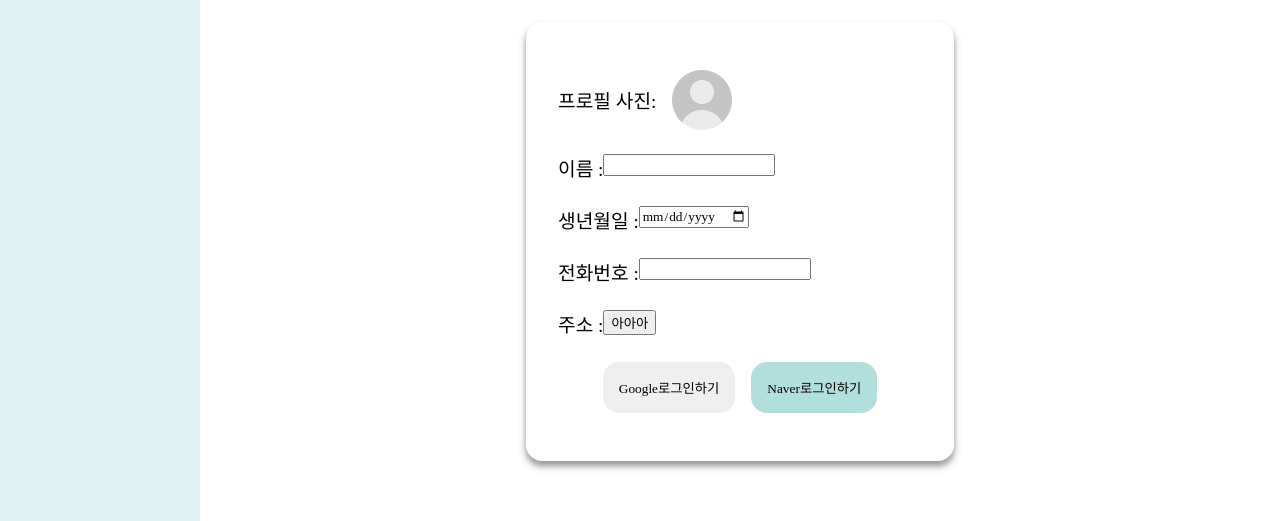
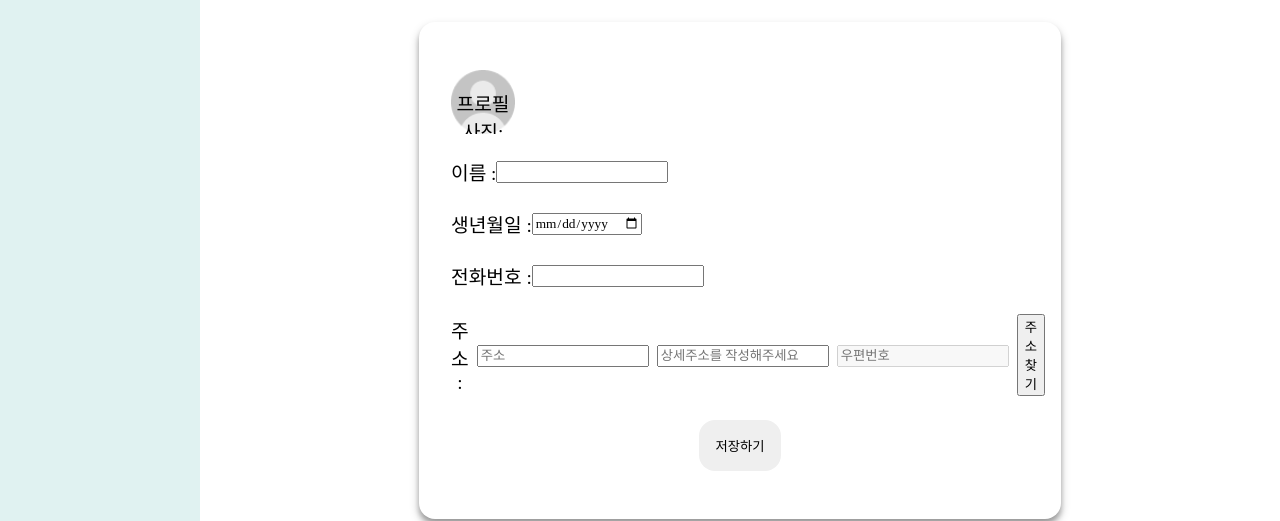
Before and after one commit to yeeun00300/EIEIEI, a React (Create React App) app in the folder farm_core/: page /UserInfo in a window 1280 px wide. Shown: the part 191-712 px from the top of the page. Built offline with nearby package versions, Linux system fonts and the light colour scheme; a web font is replaced by a local one.

Commit message:
20240823

```diff
--- a/farm_core/public/index.html
+++ b/farm_core/public/index.html
@@ -2,23 +2,10 @@
 <html lang="en">
   <head>
     <meta charset="utf-8" />
-    <link rel="icon" href="%PUBLIC_URL%/farm_core_logo.png" />
     <meta name="viewport" content="width=device-width, initial-scale=1" />
-    <meta name="theme-color" content="#000000" />
-    <meta
-      name="description"
-      content="Web site created using create-react-app"
-    />
-    <link rel="apple-touch-icon" href="%PUBLIC_URL%/logo192.png" />
-    <!--
-      manifest.json provides metadata used when your web app is installed on a
-      user's mobile device or desktop. See https://developers.google.com/web/fundamentals/web-app-manifest/
-    -->
-    <link rel="manifest" href="%PUBLIC_URL%/manifest.json" />
     <title>FarmCore</title>
   </head>
   <body>
-    <noscript>You need to enable JavaScript to run this app.</noscript>
     <div id="root"></div>
   </body>
 </html>
--- a/farm_core/src/index.js
+++ b/farm_core/src/index.js
@@ -6,10 +6,14 @@ import "./global.scss";
 import { StyledEngineProvider } from "@mui/material/styles";
 import "react-grid-layout/css/styles.css";
 import "react-resizable/css/styles.css";
+import store from "./store/store";
+import { Provider } from "react-redux";
 
 const root = ReactDOM.createRoot(document.getElementById("root"));
 root.render(
-  <StyledEngineProvider injectFirst>
-    <App />
-  </StyledEngineProvider>
+  <Provider store={store}>
+    <StyledEngineProvider injectFirst>
+      <App />
+    </StyledEngineProvider>
+  </Provider>
 );
--- a/farm_core/src/pages/MyPage/MyPage.js
+++ b/farm_core/src/pages/MyPage/MyPage.js
@@ -3,7 +3,7 @@ import styles from "./MyPage.module.scss";
 import { FaAngleDoubleRight } from "react-icons/fa";
 import { Link, Outlet } from "react-router-dom";
 import Card from "./Card/Card";
-
+import ListItem from "@mui/material/ListItem";
 const dataObj = {
   UserInfo: { label: "회원정보수정", path: "UserInfo" },
   myCommunity: { label: "내 게시글", path: "my-community" },
--- a/farm_core/src/pages/MyPage/UserInfo/UserInfo.js
+++ b/farm_core/src/pages/MyPage/UserInfo/UserInfo.js
@@ -1,15 +1,50 @@
-import React from "react";
+import React, { useEffect, useState } from "react";
 import styles from "./UserInfo.module.scss";
 import img from "../../../img/person.png";
 import DaumPostcode from "react-daum-postcode";
 import { Button } from "@mui/material";
+import { useDispatch, useSelector } from "react-redux";
+import {
+  setAddress,
+  setZoneCode,
+  toggleOpen,
+} from "../../../store/myPageSlice/addressSlice";
 
 function UserInfo(props) {
-  const onCompletePost = (data) => {
-    console.log(data);
+  const dispatch = useDispatch();
+  const { address, zoneCode, isOpen } = useSelector(
+    (state) => state.addressSlice
+  );
+  const themeObj = {
+    bgColor: "#FFFFFF",
+    pageBgColor: "#FFFFFF",
+    postcodeTextColor: "#C05850",
+    emphTextColor: "#222222",
   };
 
-  const editAdress = () => {};
+  const postCodeStyle = {
+    width: "360px",
+    height: "480px",
+  };
+
+  const completeHandler = (data) => {
+    const { address, zonecode } = data;
+    dispatch(setAddress(address));
+    dispatch(setZoneCode(zonecode));
+    dispatch(toggleOpen());
+  };
+
+  const closeHandler = (state) => {
+    dispatch(toggleOpen());
+  };
+
+  const toggleHandler = () => {
+    dispatch(toggleOpen());
+  };
+
+  const handleChange = (e) => {
+    dispatch(setAddress(e.target.value));
+  };
 
   return (
     <div className="page">
@@ -19,7 +54,9 @@ function UserInfo(props) {
         <div className={styles.wrapper}>
           <div className={styles.userInfo}>
             <div className={styles.profile}>
-              프로필 사진: <img src={img} />
+              <p>프로필 사진:</p>
+              <img src={img} className={styles.personImg} />
+              <input type="file" className={styles.hidden} />
             </div>
             <div>
               이름 : <input />
@@ -30,12 +67,41 @@ function UserInfo(props) {
             <div>
               전화번호 : <input />
             </div>
-            <div>
-              주소 : <button onClick={onCompletePost}>아아아</button>
+            <div className={styles.addr}>
+              주소 :
+              <p>
+                <input
+                  placeholder="주소"
+                  onChange={handleChange}
+                  value={address}
+                />
+              </p>
+              <p>
+                <input placeholder="상세주소를 작성해주세요" />
+              </p>
+              <p>
+                <input
+                  placeholder="우편번호"
+                  type="number"
+                  disabled
+                  value={zoneCode}
+                  onChange={handleChange}
+                />
+              </p>
+              <button onClick={toggleHandler}>주소 찾기</button>
             </div>
+            {isOpen && (
+              <div>
+                <DaumPostcode
+                  onComplete={completeHandler}
+                  theme={themeObj}
+                  style={postCodeStyle}
+                  onClose={closeHandler}
+                />
+              </div>
+            )}
             <div className={styles.buttons}>
-              <button className={styles.google}>Google로그인하기</button>
-              <button className={styles.naver}>Naver로그인하기</button>
+              <button className={styles.google}>저장하기</button>
             </div>
           </div>
         </div>
--- a/farm_core/src/pages/MyPage/UserInfo/UserInfo.module.scss
+++ b/farm_core/src/pages/MyPage/UserInfo/UserInfo.module.scss
@@ -11,18 +11,48 @@
   gap: 1.5rem;
   box-shadow: 0 5px 10px rgba(0, 0, 0, 0.25), 0 5px 5px rgba(0, 0, 0, 0.22);
   margin-top: 3rem;
-  width: 40%;
+  width: 60%;
   padding: 3rem 2rem;
   border-radius: 1rem;
   div {
     display: flex;
     align-items: flex-start;
+    align-items: center;
   }
   .profile {
     display: flex;
     justify-content: flex-start;
     align-items: center;
     gap: 1rem;
+    position: relative;
+    cursor: pointer;
+    width: 4rem;
+    height: 4rem;
+    border-radius: 0.7rem;
+    overflow: hidden;
+    .personImg {
+      width: 100%;
+      height: 100%;
+      object-position: center;
+      object-fit: cover;
+    }
+    .hidden {
+      position: absolute;
+      opacity: 0;
+      top: 0;
+      left: 0;
+      width: 100%;
+      height: 100%;
+    }
+    p {
+      position: absolute;
+      top: 0;
+      right: 0;
+    }
+  }
+  .addr {
+    display: flex;
+    gap: 0.5rem;
   }
   .buttons {
     display: flex;
--- /dev/null
+++ b/farm_core/src/store/myPageSlice/addressSlice.js
@@ -0,0 +1,27 @@
+import { createSlice } from "@reduxjs/toolkit";
+
+const initialState = {
+  address: "",
+  zoneCode: "",
+  isOpen: false,
+};
+
+const addressSlice = createSlice({
+  name: "addr",
+  initialState,
+  reducers: {
+    setAddress: (state, action) => {
+      state.address = action.payload;
+    },
+    setZoneCode: (state, action) => {
+      state.zoneCode = action.payload;
+    },
+    toggleOpen: (state) => {
+      state.isOpen = !state.isOpen;
+    },
+  },
+});
+
+export const { setAddress, setZoneCode, toggleOpen } = addressSlice.actions;
+
+export default addressSlice.reducer;
--- a/farm_core/src/store/store.js
+++ b/farm_core/src/store/store.js
@@ -1,5 +1,9 @@
 import { configureStore } from "@reduxjs/toolkit";
+import addrSlice from "./myPageSlice/addressSlice";
+import addressSlice from "./myPageSlice/addressSlice";
 const store = configureStore({
-  reducer: {},
+  reducer: {
+    addressSlice,
+  },
 });
 export default store;
```
Also changed, not shown: farm_core/src/store/myPageSlice/addrSlice.js (deleted, +0 -12 lines).
